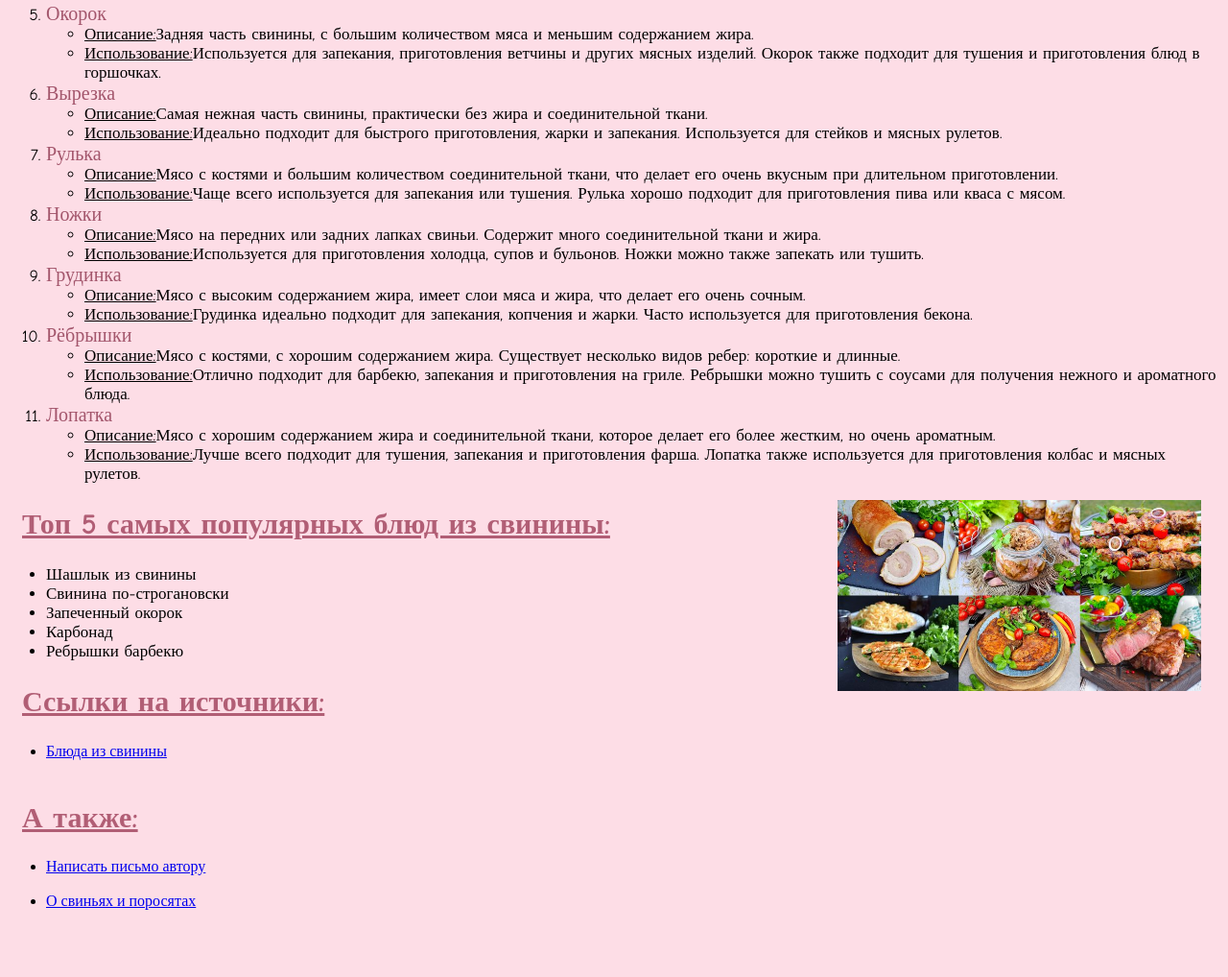
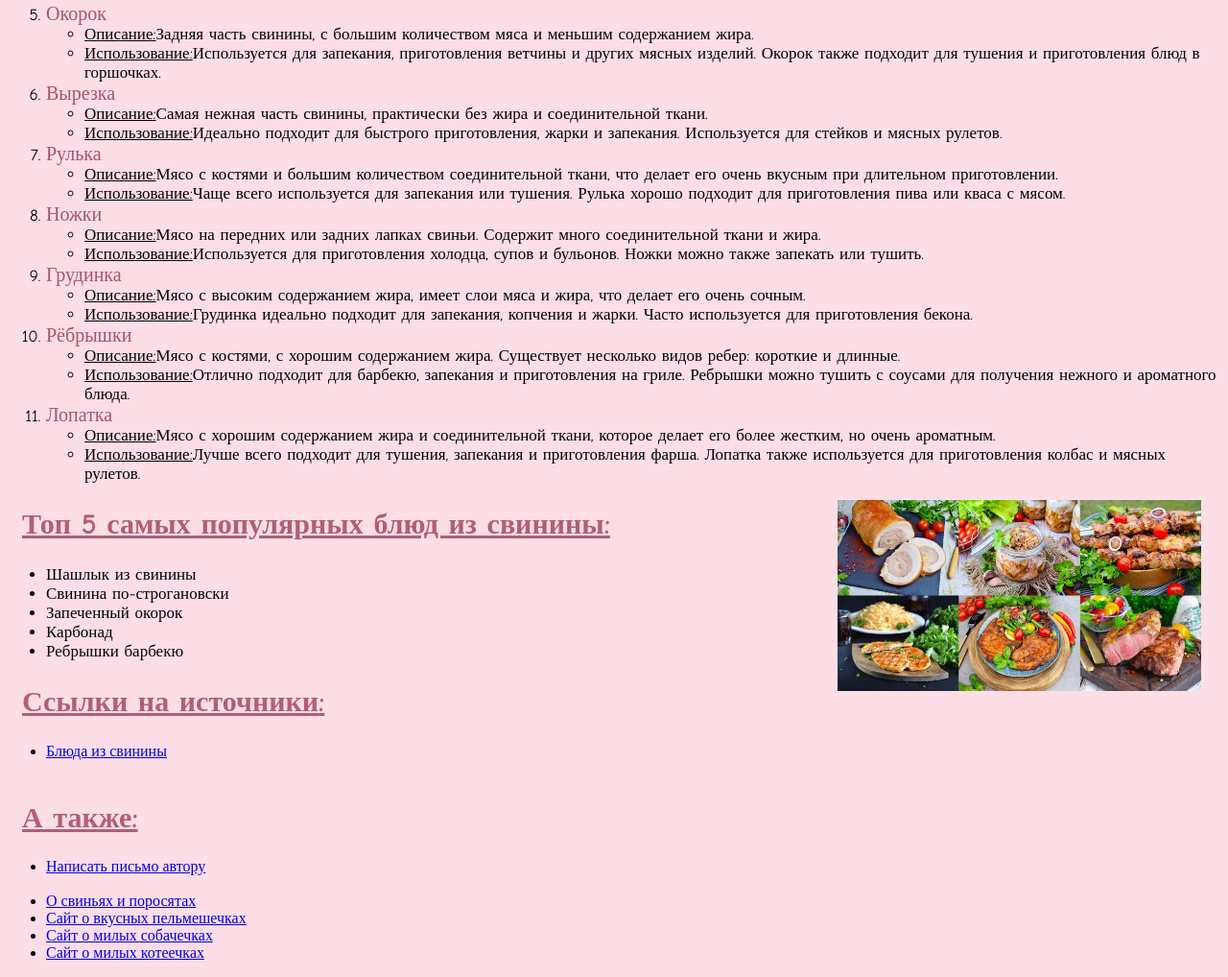
Before and after one commit to pluzhnikvr03/hello-piglet, a plain HTML site: page about.html in a window 1280 px wide. Shown: the part 564-1582 px from the top of the page at 96% size. Before the commit the page ends 1528 px from the top, so only its background shows below. Drawn offline with Linux system fonts and the light colour scheme.

Commit message:
Update about.html
Links to my friends' websute.

```diff
--- a/about.html
+++ b/about.html
@@ -84,6 +84,9 @@
 	<ul>
 	 <li><a href="mailto:bldvl03@gmail.com">Написать письмо автору</a></li><br>
 	 <li><a href='index.html'>О свиньях и поросятах</a></li>
+	 <li><a href='https://student1287-netizen.github.io/stdet1287.github.io/'>Сайт о вкусных пельмешечках</li>
+	 <li><a href='https://melnikovama.github.io/hello-puppy/'>Сайт о милых собачечках</li>
+	 <li><a href='https://ankadon.github.io/hello-kitty/'>Сайт о милых котеечках</li>
 	</ul>
 
   </body>
```
